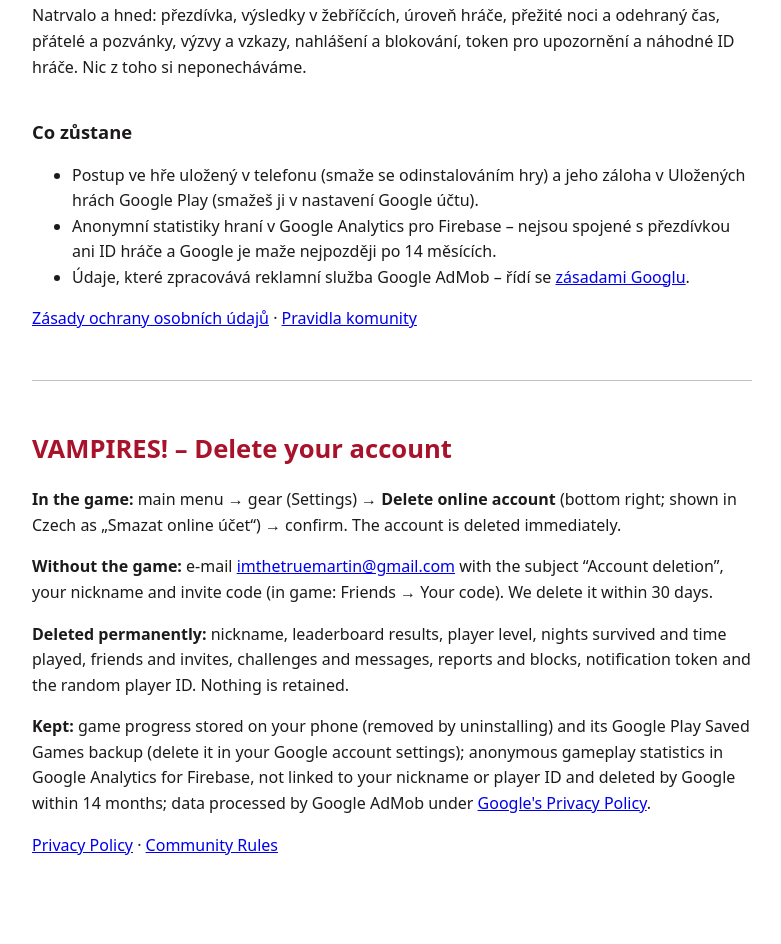
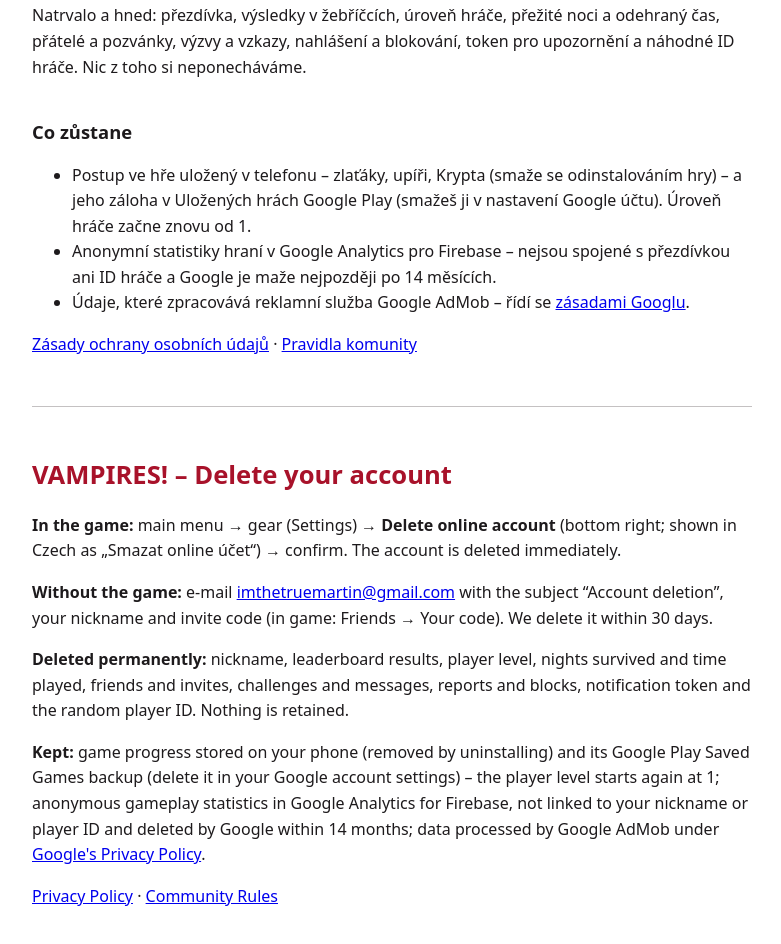
Before and after one commit to modeproofcourse/vampires-privacy, a plain HTML site: page smazani.html in a window 1280 px wide. Shown: the part 496-1440 px from the top of the page, without its empty margins (248-1029 px from the left). Drawn offline with Linux system fonts and the light colour scheme.

Commit message:
Smazání účtu: úroveň hráče začne od 1
Co-Authored-By: Claude Opus 5.5 <noreply@anthropic.com>

```diff
--- a/smazani.html
+++ b/smazani.html
@@ -35,7 +35,7 @@ nahlášení a blokování, token pro upozornění a náhodné ID hráče. Nic z
 
 <h2>Co zůstane</h2>
 <ul>
-	<li>Postup ve hře uložený v telefonu (smaže se odinstalováním hry) a jeho záloha v Uložených hrách Google Play (smažeš ji v nastavení Google účtu).</li>
+	<li>Postup ve hře uložený v telefonu – zlaťáky, upíři, Krypta (smaže se odinstalováním hry) – a jeho záloha v Uložených hrách Google Play (smažeš ji v nastavení Google účtu). Úroveň hráče začne znovu od 1.</li>
 	<li>Anonymní statistiky hraní v Google Analytics pro Firebase – nejsou spojené s přezdívkou ani ID hráče a Google je maže nejpozději po 14 měsících.</li>
 	<li>Údaje, které zpracovává reklamní služba Google AdMob – řídí se <a href="https://policies.google.com/privacy">zásadami Googlu</a>.</li>
 </ul>
@@ -49,7 +49,7 @@ nahlášení a blokování, token pro upozornění a náhodné ID hráče. Nic z
 with the subject “Account deletion”, your nickname and invite code (in game: Friends → Your code). We delete it within 30 days.</p>
 <p><b>Deleted permanently:</b> nickname, leaderboard results, player level, nights survived and time played, friends and invites, challenges and messages,
 reports and blocks, notification token and the random player ID. Nothing is retained.</p>
-<p><b>Kept:</b> game progress stored on your phone (removed by uninstalling) and its Google Play Saved Games backup (delete it in your Google account settings);
+<p><b>Kept:</b> game progress stored on your phone (removed by uninstalling) and its Google Play Saved Games backup (delete it in your Google account settings) – the player level starts again at 1;
 anonymous gameplay statistics in Google Analytics for Firebase, not linked to your nickname or player ID and deleted by Google within 14 months;
 data processed by Google AdMob under <a href="https://policies.google.com/privacy">Google's Privacy Policy</a>.</p>
 <p><a href="index.html">Privacy Policy</a> · <a href="pravidla.html">Community Rules</a></p>
```
